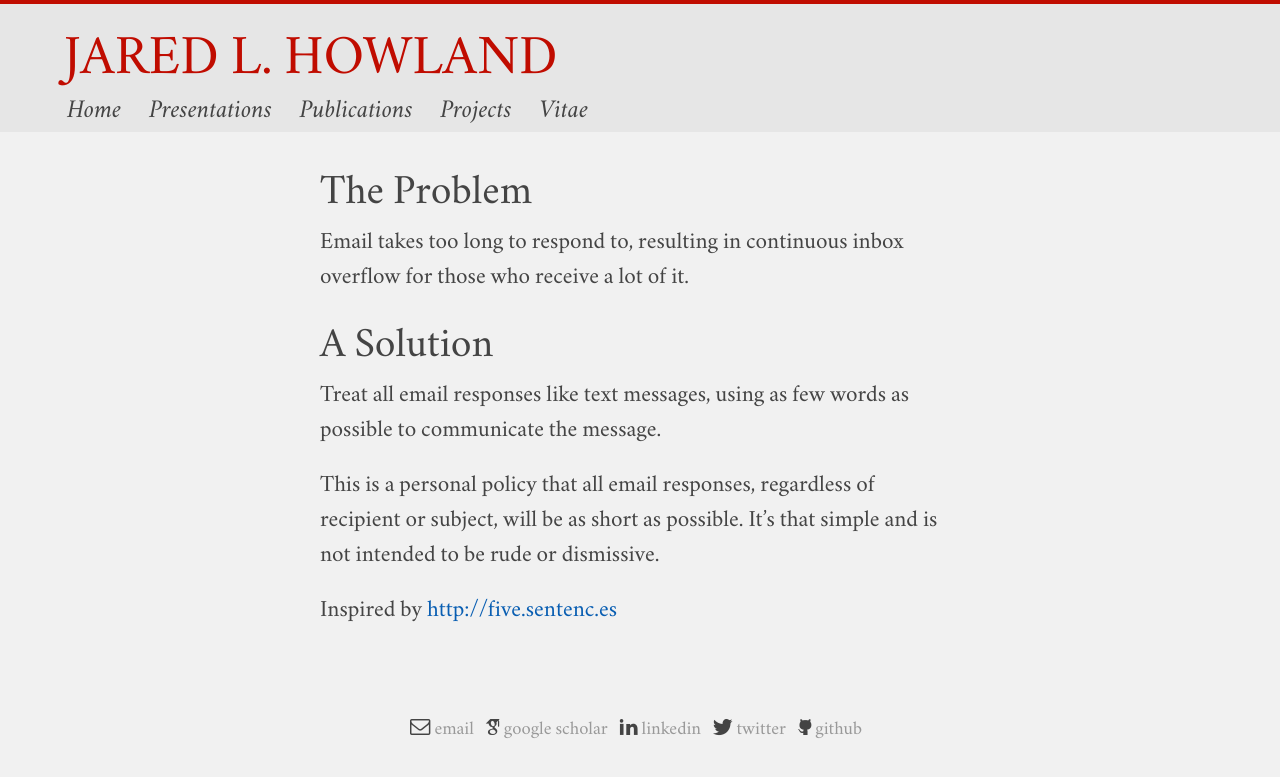
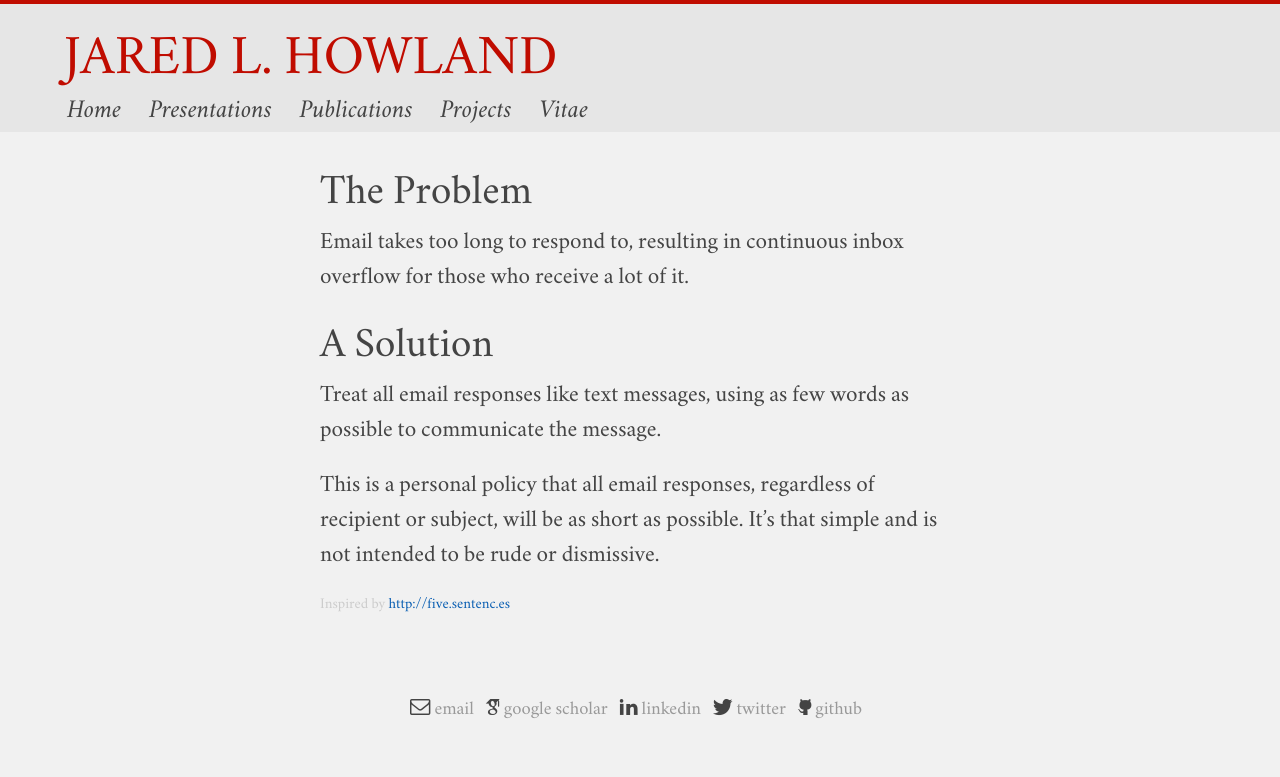
Before and after one commit to jaredhowland/jaredhowland.github.io, a Jekyll site: the page built from content/email.md, in a window 1280 px wide. Shown: the top 777 px of the page. Built offline with Jekyll 4.4.1, drawn with Linux system fonts in a browser that asks for light colours.

Commit message:
Update email.md

```diff
--- a/content/email.md
+++ b/content/email.md
@@ -11,4 +11,4 @@ Treat all email responses like text messages, using as few words as possible to
 
 This is a personal policy that all email responses, regardless of recipient or subject, will be as short as possible. It’s that simple and is not intended to be rude or dismissive.
 
-<small>Inspired by <a href="http://five.sentenc.es">http://five.sentenc.es</a></small>
+<p class="small">Inspired by <a href="http://five.sentenc.es">http://five.sentenc.es</a></p>
```
